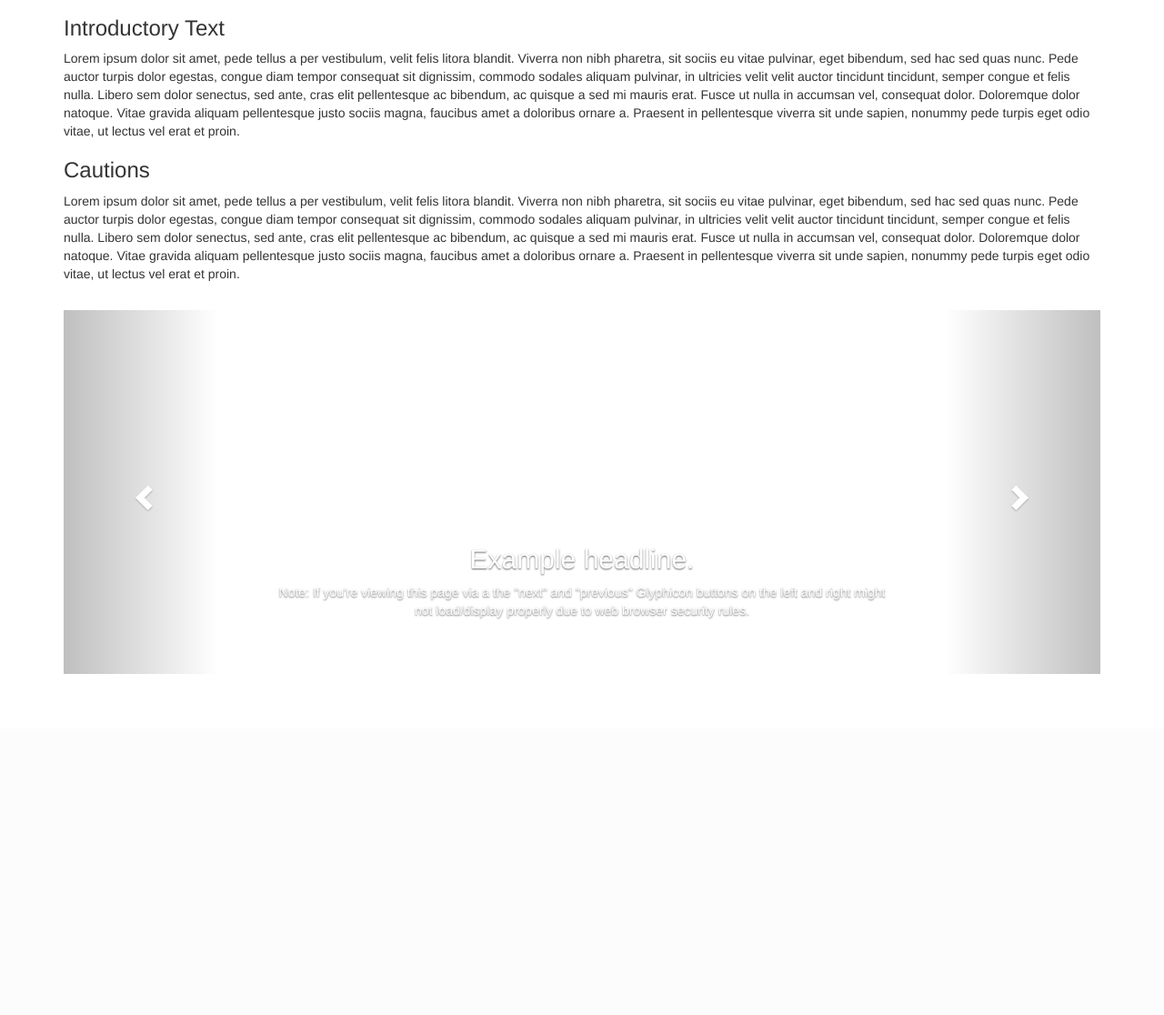
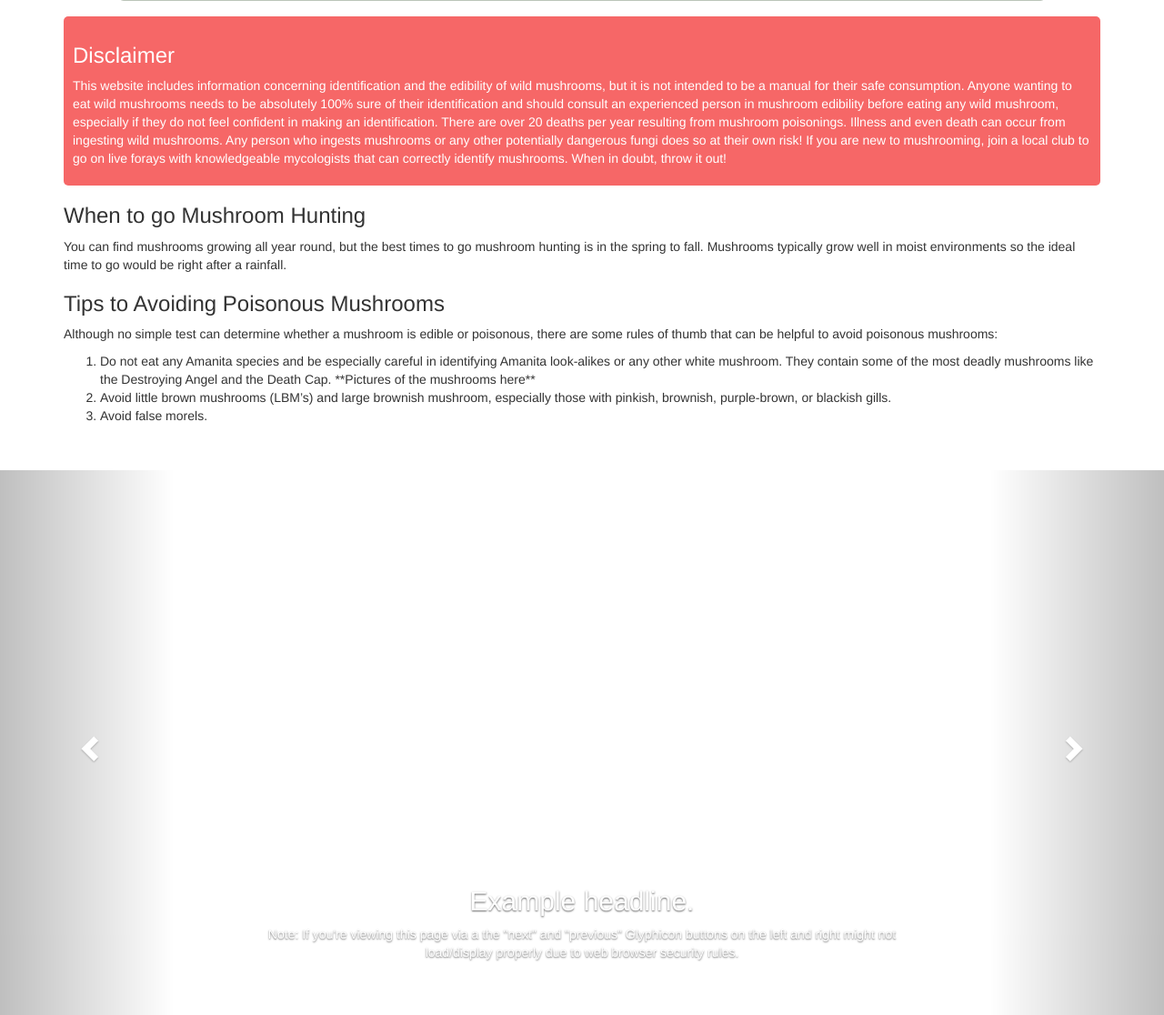
Before and after one commit to erindieringer/Mushroom-Final, a Flask app: page / in a window 1280 px wide. Shown: the part 612-1728 px from the top of the page at 91% size. Before the commit the page ends 1353 px from the top, so only its background shows below. Run offline with Flask 2, Linux system fonts and the light colour scheme; some libraries are stand-ins or nearby versions.

Commit message:
intro content added

```diff
--- a/css/custom.css
+++ b/css/custom.css
@@ -15,3 +15,10 @@ p.jumbotron {
 img {
 	height: 100px;
 }
+
+.warning {
+	color :white;
+	background-color: rgba(244, 66, 66, 0.8);
+	padding:10px;
+	border-radius: 5px;
+}
--- a/templates/index.html
+++ b/templates/index.html
@@ -50,26 +50,48 @@
 
     <div class="container">
 		<div class="jumbotron" style="background-image: url(https://upload.wikimedia.org/wikipedia/commons/2/21/Family_of_Mushrooms.jpg); background-size:100%; height: 600px;">
-			<h1 style="color:white;"> IDS Final Project: Mushroom Exploration </h1>
-			<p class="jumbotron" style="color:white;"> Description of our project goes here  </p>
+			<h1 style="color:white;"> IDS Final Project: Data Driven Mushroom Hunting </h1>
+			<p class="jumbotron" style="color:white;"> Welcome to Hunting for Mushrooms! What is the number one question expert mushroom hunters are asked? Is this mushroom edible
+			or not? This is a tricky question for mushroom experts since you really have to learn the species one by one to be certain. Currently, there is no way to test, no
+			chemical to apply, and no machine to use  to decide if a mushroom is poisonous or not. You have to make an identification down to the species level. This website will
+			help break down some of the characteristics to look for in mushrooms to help make identifying mushrooms easier. We have used a data-driven approach to looking for
+			mushrooms. We have explored a dataset that takes into account certain characteristics of mushrooms from the National Audubon Society from the Agaricus and Lepiota
+			family, home to the most commonly cultivated mushroom (Agaricus bisporus). </p>
 
 		</div>
-		<h3> Introductory Text </h3>
-		<p>Lorem ipsum dolor sit amet, pede tellus a per vestibulum, velit felis litora blandit. Viverra non nibh pharetra, sit sociis eu vitae pulvinar, eget bibendum,
-		sed hac sed quas nunc. Pede auctor turpis dolor egestas, congue diam tempor consequat sit dignissim, commodo sodales aliquam pulvinar, in ultricies velit velit
-		auctor tincidunt tincidunt, semper congue et felis nulla. Libero sem dolor senectus, sed ante, cras elit pellentesque ac bibendum, ac quisque a sed mi mauris erat.
-		Fusce ut nulla in accumsan vel, consequat dolor. Doloremque dolor natoque. Vitae gravida aliquam pellentesque justo sociis magna, faucibus amet a doloribus ornare a.
-		Praesent in pellentesque viverra sit unde sapien, nonummy pede turpis eget odio vitae, ut lectus vel erat et proin. </p>
+		<div class = "warning" >
+			<h3 > Disclaimer </h3>
+			This website includes information concerning identification and the edibility of wild mushrooms, but it is not intended to be a manual for their safe consumption. Anyone wanting
+			to eat wild mushrooms needs to be absolutely 100% sure of their identification and should consult an experienced person in mushroom edibility before eating any wild mushroom,
+			especially if they do not feel confident in making an identification. There are over 20 deaths per year resulting from mushroom poisonings. Illness and even death can occur from
+			ingesting wild mushrooms. Any person who ingests mushrooms or any other potentially dangerous fungi does so at their own risk! If you are new to mushrooming, join a local club to
+			go on live forays with knowledgeable mycologists that can correctly identify mushrooms. When in doubt, throw it out!  </p>
+		</div>
 
-		<h3> Cautions</h3>
-		<p>Lorem ipsum dolor sit amet, pede tellus a per vestibulum, velit felis litora blandit. Viverra non nibh pharetra, sit sociis eu vitae pulvinar, eget bibendum,
-		sed hac sed quas nunc. Pede auctor turpis dolor egestas, congue diam tempor consequat sit dignissim, commodo sodales aliquam pulvinar, in ultricies velit velit
-		auctor tincidunt tincidunt, semper congue et felis nulla. Libero sem dolor senectus, sed ante, cras elit pellentesque ac bibendum, ac quisque a sed mi mauris erat.
-		Fusce ut nulla in accumsan vel, consequat dolor. Doloremque dolor natoque. Vitae gravida aliquam pellentesque justo sociis magna, faucibus amet a doloribus ornare a.
-		Praesent in pellentesque viverra sit unde sapien, nonummy pede turpis eget odio vitae, ut lectus vel erat et proin. </p>
+		<h3>When to go Mushroom Hunting </h3>
+		<p>You can find mushrooms growing all year round, but the best times to go mushroom hunting is in the spring to fall. Mushrooms typically grow well in moist environments so the
+		ideal time to go would be right after a rainfall.  </p>
+
+		<h3>Tips to Avoiding Poisonous Mushrooms</h3>
+		<p>Although no simple test can determine whether a mushroom is edible or poisonous, there are some rules of thumb that can be helpful to avoid poisonous mushrooms:
+		<ol>
+
+				<li> Do not eat any Amanita species and be especially careful in identifying Amanita look-alikes or any other white mushroom. They contain some of the most deadly
+				mushrooms like the Destroying Angel and the Death Cap. **Pictures of the mushrooms here** </li>
+				<li> Avoid little brown mushrooms (LBM’s) and large brownish mushroom, especially those with pinkish, brownish, purple-brown, or blackish gills. </li>
+				<li> Avoid false morels. </li>
+		</ol>
+  </p>
 		<br>
 
-			<!-- Carousel
+		<br>
+
+
+	</div><!-- /.container -->
+
+
+
+<!-- Carousel
 	    ================================================== -->
 	    <div id="myCarousel" class="carousel slide" data-ride="carousel">
 	      <!-- Indicators -->
@@ -80,7 +102,7 @@
 	      </ol>
 	      <div class="carousel-inner" role="listbox">
 	        <div class="item active">
-	          <img class="first-slide" alt = '' style="height:400px;">
+	          <img class="first-slide" alt = '' style="height:600px;">
 	          <div class="container">
 	            <div class="carousel-caption">
 	              <h2>Example headline.</h2>
@@ -89,7 +111,7 @@
 	          </div>
 	        </div>
 	        <div class="item">
-	          <img class="second-slide" alt = '' style="height:400px;">
+	          <img class="second-slide" alt = '' style="height:600px;">
 	          <div class="container">
 	            <div class="carousel-caption">
 	              <h2>Another example headline.</h2>
@@ -99,7 +121,7 @@
 	          </div>
 	        </div>
 	        <div class="item">
-	          <img class="third-slide" alt = '' style="height:400px;">
+	          <img class="third-slide" alt = '' style="height:600px;">
 	          <div class="container">
 	            <div class="carousel-caption">
 	              <h2>One more for good measure.</h2>
@@ -123,7 +145,6 @@
 	</div>
 
 
-    </div><!-- /.container -->
 
 
     <!-- Bootstrap core JavaScript
```
